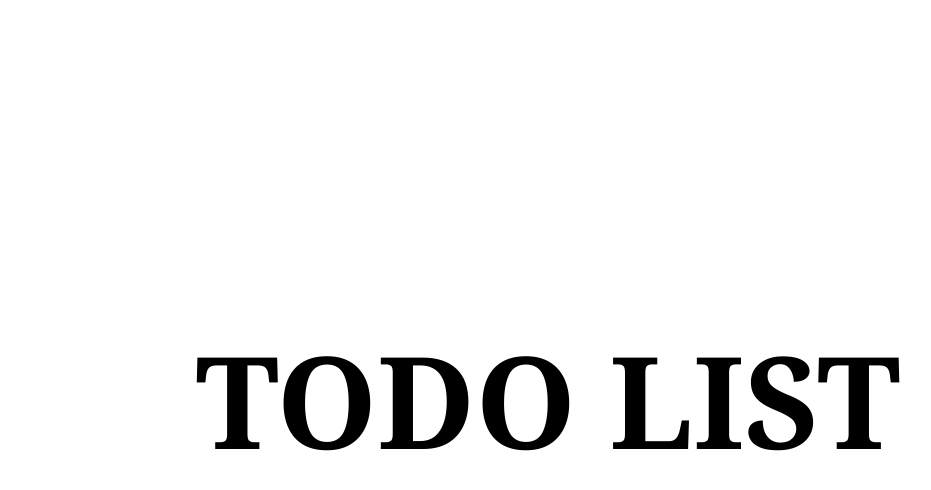
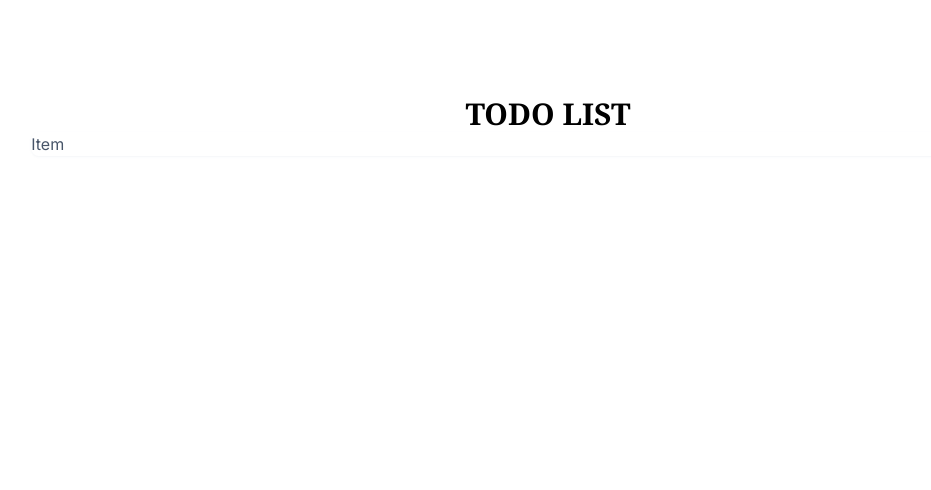
Before and after one commit to waqarakrambhutta/TodoApp, a Next.js app: page / in a window 1280 px wide. Shown: the top 490 px of the page, without its empty margins (92-1023 px from the left). Built offline with nearby package versions, Linux system fonts and the light colour scheme.

Commit message:
Container Form Item Page added and updated

```diff
--- a/app/page.tsx
+++ b/app/page.tsx
@@ -1,9 +1,13 @@
-import Image from "next/image";
+import Container from "@/components/Container";
+import Item from "@/components/Item";
 
 export default function Home() {
   return (
-    <main className="flex min-h-screen items-center justify-center p-24">
-      <h1 className="text-9xl font-extrabold font-serif">TODO LIST</h1>
+    <main className="flex min-h-screen flex-col items-center justify-start p-24">
+      <h1 className="text-3xl font-serif font-extrabold">TODO LIST</h1>
+      <Container className="">
+        <Item className="text-slate-600 hover:text-slate-800" />
+      </Container>
     </main>
   );
 }
--- /dev/null
+++ b/components/Container.tsx
@@ -0,0 +1,20 @@
+import React from "react";
+
+interface ContainerProps {
+  children: React.ReactNode;
+  className?: string;
+}
+const Container: React.FC<ContainerProps> = ({
+  children,
+  className,
+}: ContainerProps) => {
+  return (
+    <div
+      className={`w-[60%] sm:w-[95%] bg-transparent backdrop-blur-sm rounded-lg shadow-sm shadow-slate-400/10 ${className}`}
+    >
+      {children}
+    </div>
+  );
+};
+
+export default Container;
--- /dev/null
+++ b/components/Form.tsx
@@ -0,0 +1,9 @@
+import React from 'react'
+
+const Form = () => {
+  return (
+    <div>Form</div>
+  )
+}
+
+export default Form
--- /dev/null
+++ b/components/Item.tsx
@@ -0,0 +1,11 @@
+import React from "react";
+
+interface Items {
+  className?: string;
+}
+
+const Item: React.FC<Items> = ({ className }: Items) => {
+  return <div className={` ${className}`}>Item</div>;
+};
+
+export default Item;
```
